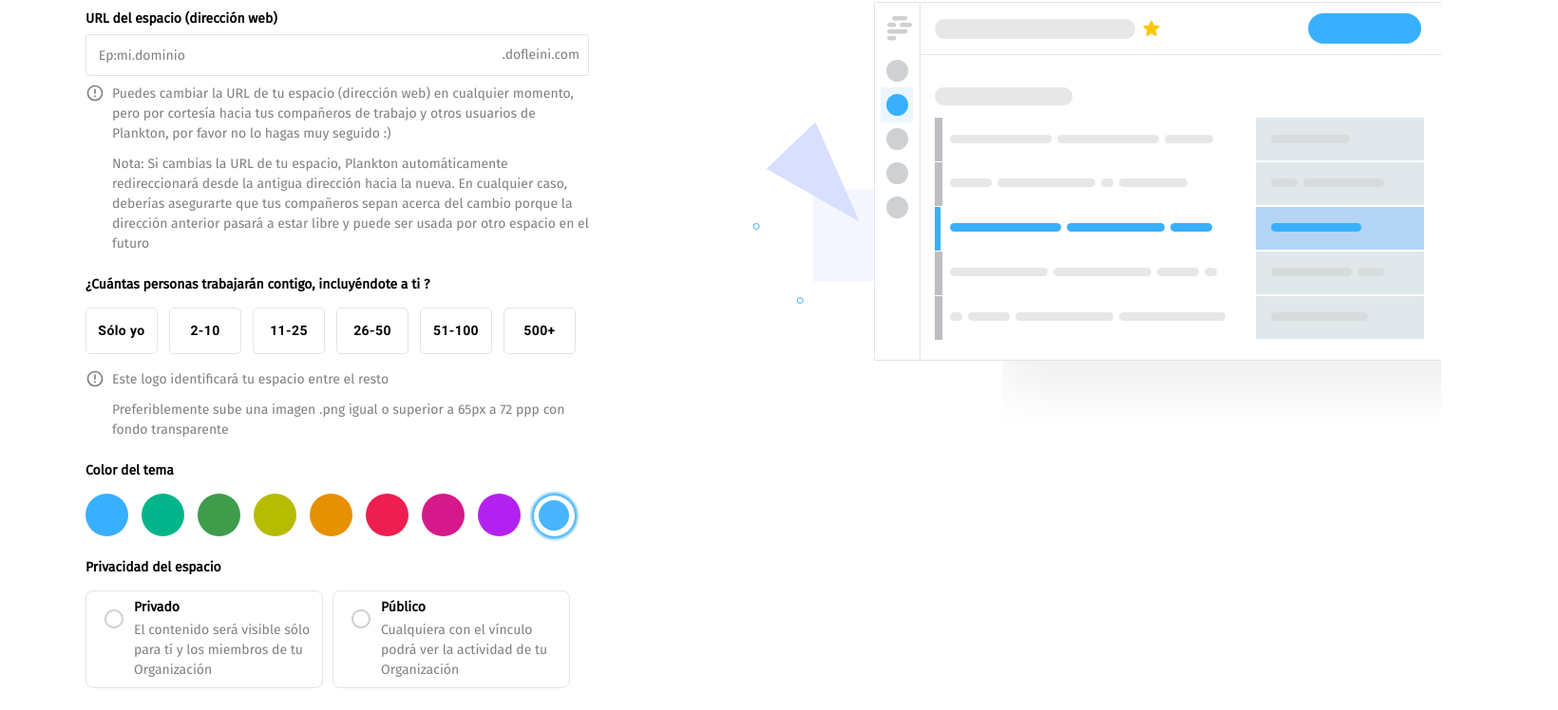
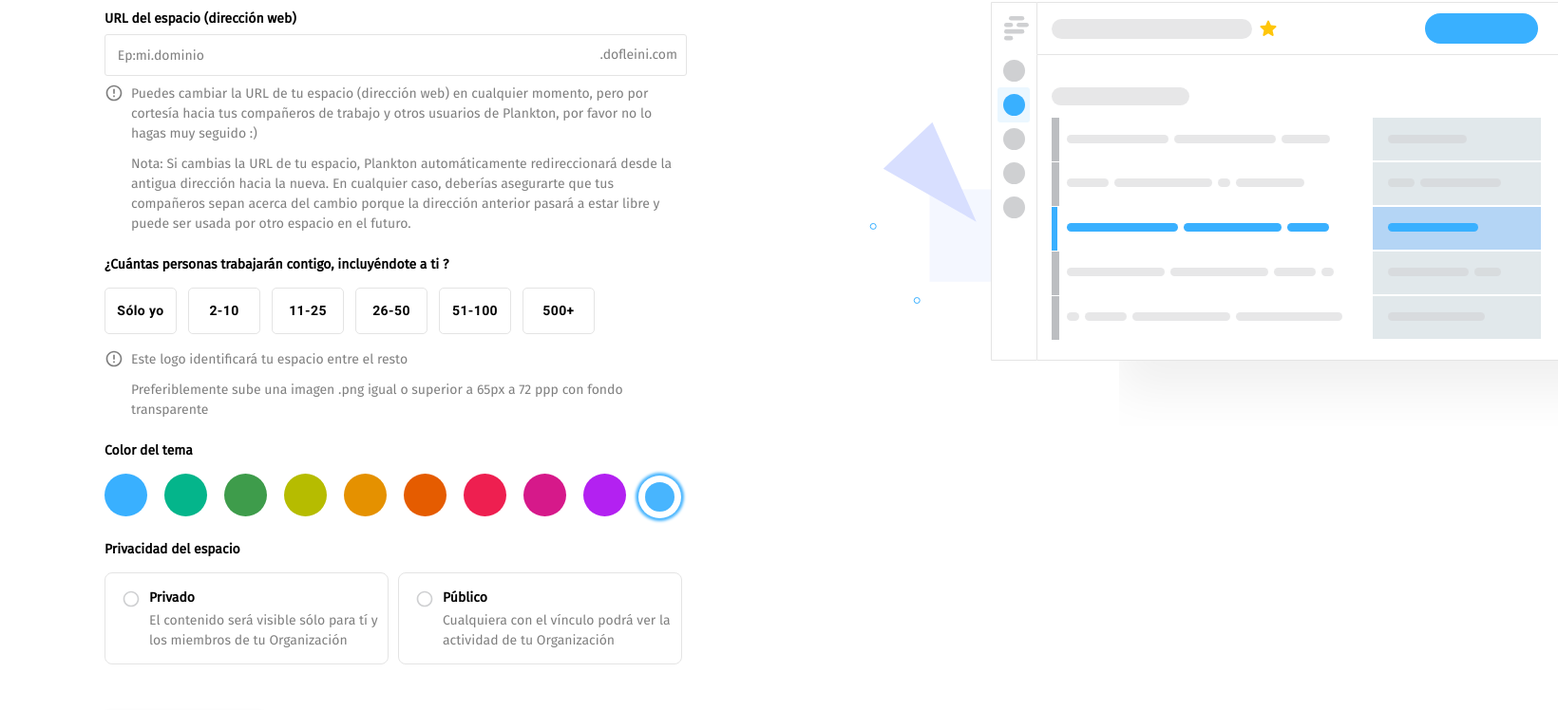
Before and after one commit to Roberto-1998/react-form, a React (Create React App) app: page / in a window 1280 px wide. Shown: the part 399-1147 px from the top of the page at 95% size, 1640 px wide, since content can reach past the window. Built offline with nearby package versions, Linux system fonts and the light colour scheme.

Commit message:
Mejoras CSS para deploy

```diff
--- a/src/App.css
+++ b/src/App.css
@@ -23,8 +23,8 @@
         flex-wrap: nowrap;
     }
     .form-content{
-       margin: 42px 90px;
-       max-width: 530px;
+       margin: 42px 110px;
+       max-width: 613px;
        flex-shrink: 0;
 
 
--- a/src/components/Form/Form.css
+++ b/src/components/Form/Form.css
@@ -11,6 +11,10 @@
 h4,p{
     margin: 0;
     padding: 0;
+}
+
+p{
+    text-align: left;
 }
 
 .bold{
@@ -194,6 +198,10 @@ h4,p{
     color: var(--gray-color);
 }
 
+.radio-box-content{
+    margin-top: 9px;
+}
+
 
 /* BUTTONS */
 .color-button-black{
@@ -268,7 +276,7 @@ h4,p{
     height: 25px;
     margin-left: 0.8rem;
     background-color: #fff;
-    border-radius: 50%;
+    border-radius: 23px;
     box-shadow: 0 0 3px 3px var(--main-color);
     display: inline-block;
     cursor: pointer;
@@ -315,7 +323,7 @@ h4,p{
 }
 
 .radio-box{
-    max-width: 250px;
+    max-width: 299px;
     padding: 0.5em;
     border-radius: 8px;
     border: 1px solid var(--color-border);
@@ -333,9 +341,9 @@ h4,p{
 
 
 .pickerColor{
-    width: 43px;
-    height: 43px;
-    margin-left: 0.9rem;
+    width: 45px;
+    height: 45px;
+  /*   margin-left: 64px; */
     margin-top: 2.5px;
     background-color: #fff;
     border-radius: 50%;
@@ -349,9 +357,9 @@ h4,p{
 
 .pickerColor span{
    position: absolute;
-    width: 32px;
-    height: 32px;
-    transform: translate(5px, 5px);
+    width: 31px;
+    height: 31px;
+    transform: translate(7px, 7px);
     flex-shrink: 0;
     background-color: var(--main-color);
     border-radius: 50%;
@@ -360,4 +368,6 @@ h4,p{
 
 
 
+
+
 }
--- a/src/components/Form/Form.js
+++ b/src/components/Form/Form.js
@@ -158,8 +158,8 @@ const Form=(props)=>{
                     <ErrorOutlineSharp className="warning-icon"></ErrorOutlineSharp>
 
                         <div className="icon-text">
-                           <p>Este logo identificará tu espacio entre el resto</p>
-                           <p>Preferiblemente sube una imagen .png igual o superior a 65px a 72ppp con fondo transparente</p>
+                           <p>Este logo identificará tu espacio entre el resto.</p>
+                           <p>Preferiblemente sube una imagen .png igual o superior a 65px a 72ppp con fondo transparente.</p>
                         </div>
                     </div>
                 </div>
@@ -181,7 +181,7 @@ const Form=(props)=>{
                                     <ErrorOutlineSharp className="warning-icon"></ErrorOutlineSharp>
                                     <div className="icon-text" >
                                         <p>Puedes cambiar la URL de tu espacio (dirección web) en cualquier momento, pero por cortesía hacia tus compañeros de trabajo y otros usuarios de Plankton, por favor no lo hagas muy seguido :)</p>
-                                        <p>Nota: Si cambias la URL de tu espacio, Plankton automáticamente redireccionará desde la antigua dirección hacia la nueva. En cualquier caso, deberías asegurarte que tus compañeros sepan acerca del cambio porque la dirección anterior pasará a estar libre y puede ser usada por otro espacio en el futuro</p>
+                                        <p>Nota: Si cambias la URL de tu espacio, Plankton automáticamente redireccionará desde la antigua dirección hacia la nueva. En cualquier caso, deberías asegurarte que tus compañeros sepan acerca del cambio porque la dirección anterior pasará a estar libre y puede ser usada por otro espacio en el futuro.</p>
                                     </div>
                             </div>
                     </div>
@@ -218,10 +218,10 @@ const Form=(props)=>{
                     <div className="flex-column margin-15">
                         <h4>Color del tema</h4>
                         <div className="flex-column align-items-start"  >
-                            <div className="flex-row margin-10 circle-picker" >
+                            <div className="flex-row margin-10 circle-picker" style={{justifyContent:'space-between'}} >
 
 
-                                    <CirclePicker circleSize={isDesktop ? 45 : 25}   color={color} onChange={updatedColor=>handleColor(updatedColor.hex)} width="100%" colors={['#39b0ff','#04B58B', '#3E9C4B', '#B6BC00', '#E59100', '#EE1F50','#D6198A', '#B321F1']}>
+                                    <CirclePicker circleSpacing={18} circleSize={isDesktop ? 45 : 25}   color={color} onChange={updatedColor=>handleColor(updatedColor.hex)} width="100%" colors={['#39b0ff','#04B58B', '#3E9C4B', '#B6BC00', '#E59100','#E55C00' ,'#EE1F50','#D6198A', '#B321F1']}>
                                     </CirclePicker>
 
                                         <span className="pickerColor" onClick={()=>dispatch({type:'SET_COLOR_PICKER_ACTIVE', payload:!isColorPickerActive})}>
@@ -242,10 +242,10 @@ const Form=(props)=>{
                                 aria-labelledby="demo-controlled-radio-buttons-group"
                                 name="controlled-radio-buttons-group"
                             >
-                                <div className="flex-row margin-10 wrap gap">
+                                <div className="flex-row margin-10 wrap gap" style={{justifyContent:'space-between', width:'100'}}>
                                     <div className={`radio-box flex-row ${watch('privacy')==='private' ? 'active-radio-box' : ''}`}>
-                                        <Radio className="align-self-start" value="private" sx={{color:`${watch('privacy')==='private' ? '#48b5fe' :'#CFD0D2'}`}} {...register('privacy')} checked={watch('privacy')==='private'}   />
-                                        <div >
+                                        <Radio className="align-self-start" size="small" value="private" sx={{color:`${watch('privacy')==='private' ? '#48b5fe' :'#CFD0D2'}`}} {...register('privacy')} checked={watch('privacy')==='private'}   />
+                                        <div className="radio-box-content" >
                                             <h4>Privado</h4>
                                             <p>El contenido será visible sólo para tí y los miembros de tu Organización</p>
                                         </div>
@@ -253,8 +253,8 @@ const Form=(props)=>{
                                     </div>
 
                                     <div className={`radio-box flex-row ${watch('privacy')==='public' ? 'active-radio-box' : ''}`}  >
-                                        <Radio className="align-self-start" value="public"  sx={{color:`${watch('privacy')==='public' ? '#48b5fe' :'#CFD0D2'}`}} {...register('privacy')}  checked={watch('privacy')==='public'}   />
-                                        <div >
+                                        <Radio className="align-self-start" size="small" value="public"  sx={{color:`${watch('privacy')==='public' ? '#48b5fe' :'#CFD0D2'}`}} {...register('privacy')}  checked={watch('privacy')==='public'}   />
+                                        <div  className="radio-box-content"  >
                                             <h4>Público</h4>
                                             <p>Cualquiera con el vínculo podrá ver la actividad de tu Organización</p>
                                         </div>
--- a/src/components/SvgComponent/SvgComponent.js
+++ b/src/components/SvgComponent/SvgComponent.js
@@ -494,7 +494,7 @@ const SvgComponent = (props) => {
         </text>
         <text className="w" transform="translate(3892.538 705.215)">
           <tspan x={0} y={0}>
-            {domain !=='' ? domain : 'mi_dominio.plankton.com/proyectos/plan_de_ventas'}
+            {domain !=='' ? domain+'.dofleini.com' : 'mi_dominio.plankton.com/proyectos/plan_de_ventas'}
           </tspan>
         </text>
         <text className="w" transform="translate(3742.538 673.215)">
```
